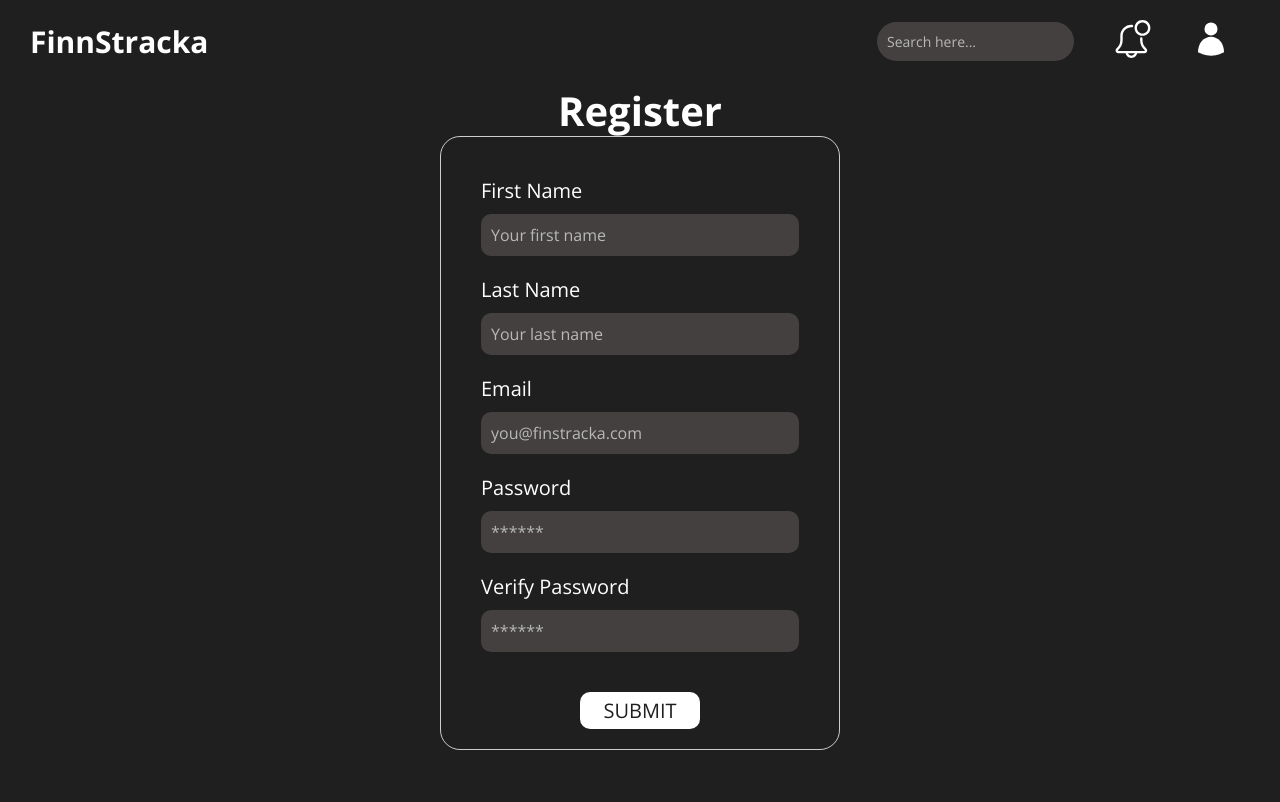
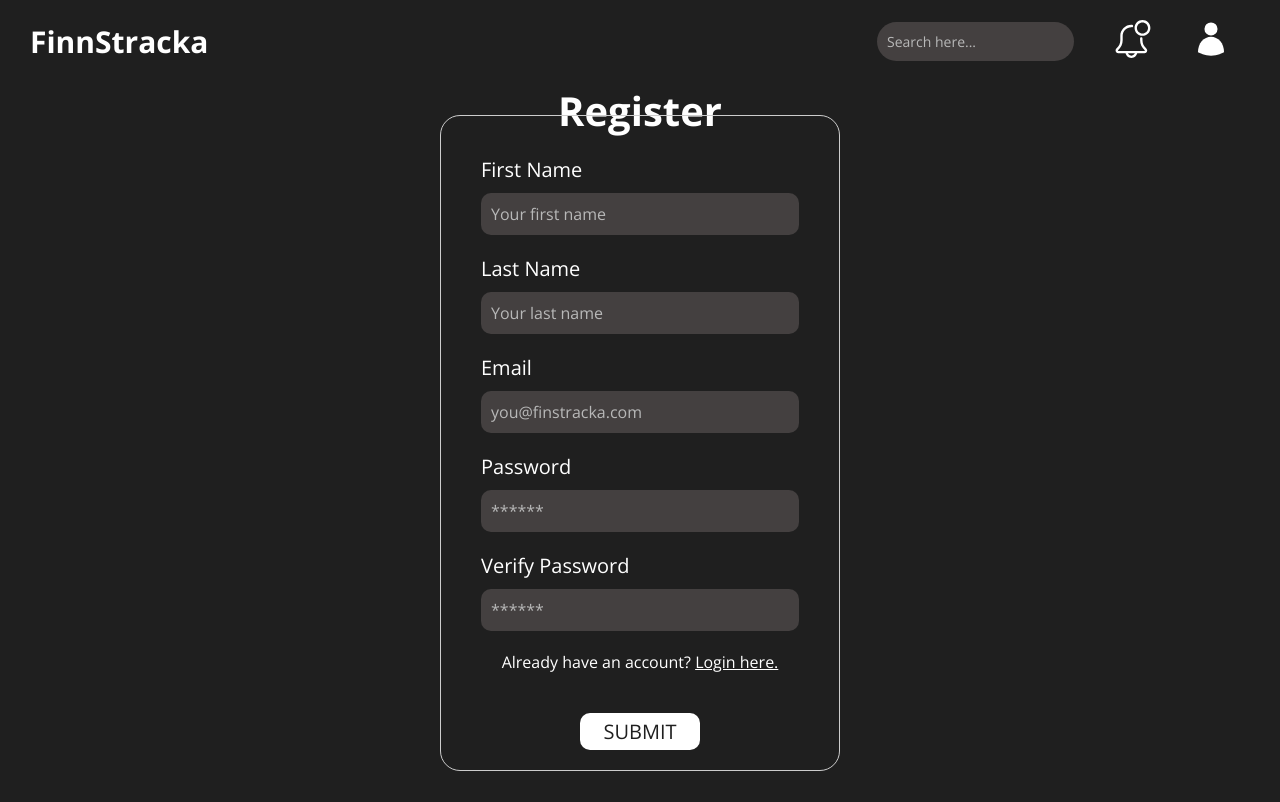
Before and after one commit to ahmedfaaid/stock-dashboard, a React (Create React App) app: page /register in a window 1280 px wide. Built offline with nearby package versions, Linux system fonts and the light colour scheme.

Commit message:
redirect link for auth

```diff
--- a/src/pages/Login/index.tsx
+++ b/src/pages/Login/index.tsx
@@ -1,6 +1,6 @@
 import React, { useContext } from 'react';
 import { Formik, FormikHelpers, ErrorMessage } from 'formik';
-import { useHistory } from 'react-router-dom';
+import { useHistory, Link } from 'react-router-dom';
 import Layout from '../../components/Layout';
 import {
   StyledField,
@@ -63,6 +63,12 @@ export default function Login() {
                 />
                 <ErrorMessage name='password' />
               </div>
+              <p style={{ textAlign: 'center', marginTop: '15px' }}>
+                Don't have an account?{' '}
+                <Link to='/register' style={{ color: '#ffffff' }}>
+                  Register here.
+                </Link>
+              </p>
               <SubmitButton type='submit'>Submit</SubmitButton>
             </StyledForm>
           )}
--- a/src/pages/Register/index.tsx
+++ b/src/pages/Register/index.tsx
@@ -1,6 +1,6 @@
 import React, { useContext } from 'react';
 import { Formik, FormikHelpers, ErrorMessage } from 'formik';
-import { useHistory } from 'react-router-dom';
+import { Link, useHistory } from 'react-router-dom';
 import Layout from '../../components/Layout';
 import {
   StyledField,
@@ -104,6 +104,12 @@ export default function Register() {
               />
               <ErrorMessage name='verifyPassword' />
             </div>
+            <p style={{ textAlign: 'center', marginTop: '15px' }}>
+              Already have an account?{' '}
+              <Link to='/login' style={{ color: '#ffffff' }}>
+                Login here.
+              </Link>
+            </p>
             <SubmitButton type='submit'>Submit</SubmitButton>
           </StyledForm>
         </Formik>
```
